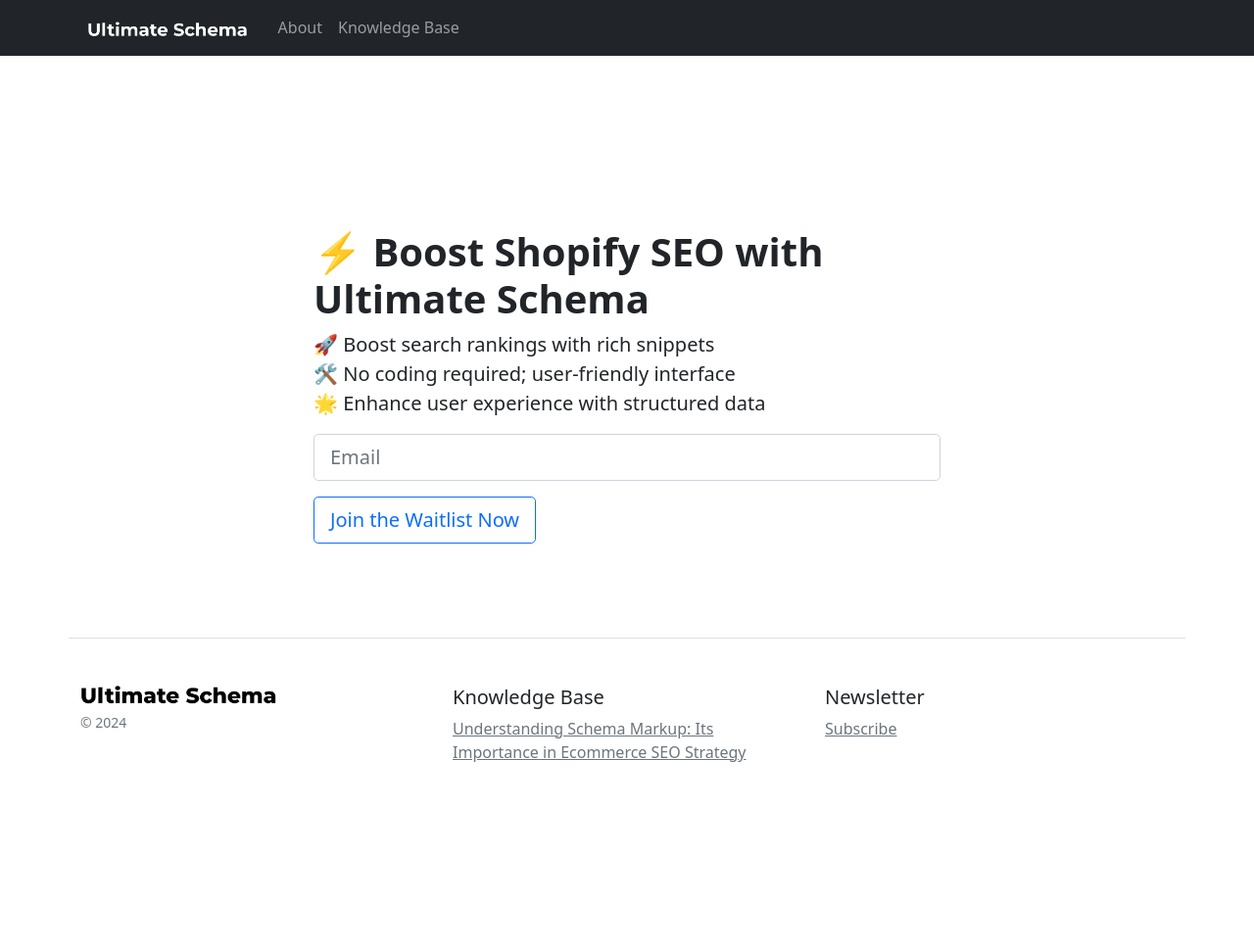
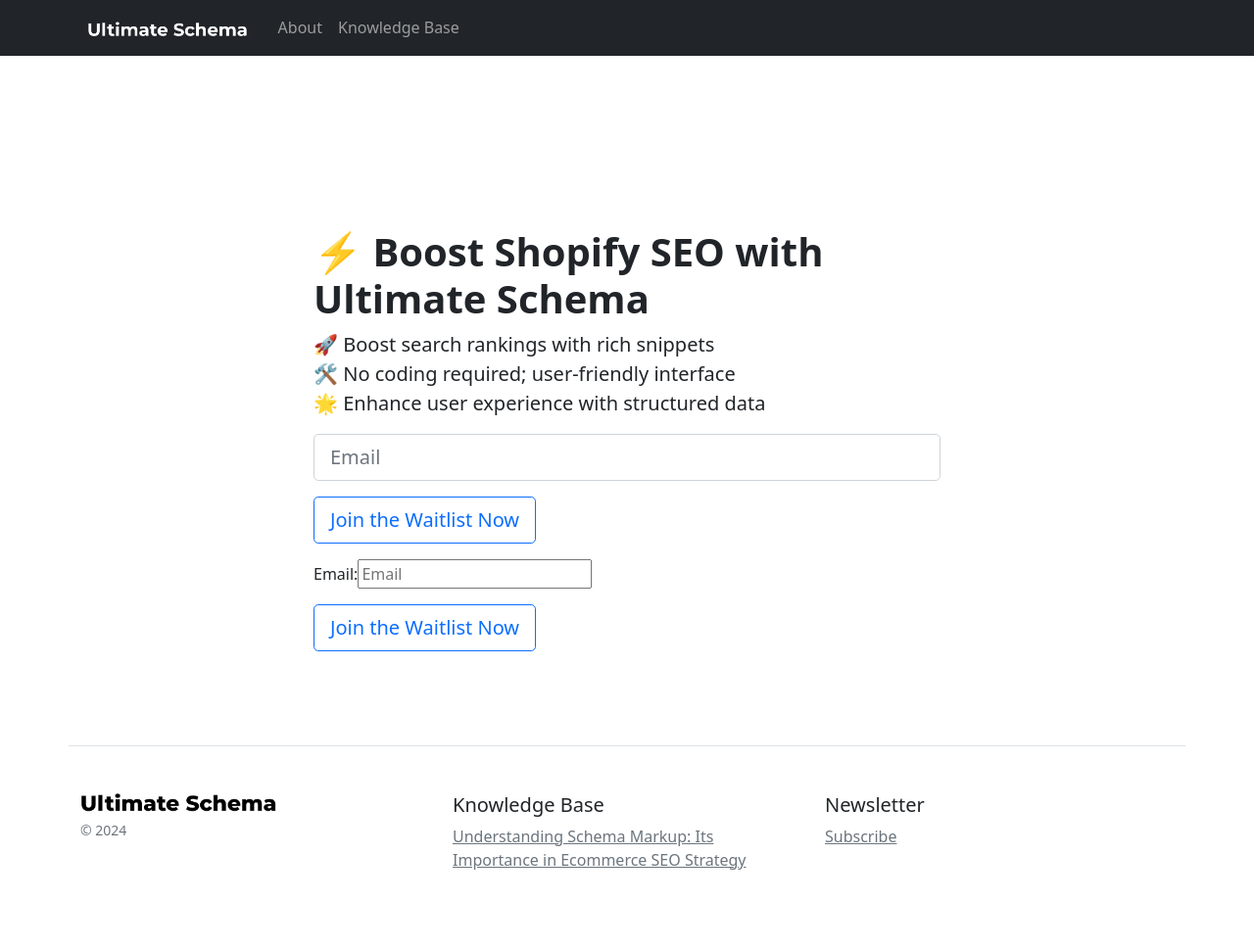
Before and after one commit to ultimateschema/ultimateschema.github.io, a Jekyll site: the page built from index.html, in a window 1280 px wide. Shown: the whole page at 98% size. Built offline with Jekyll 4.4.1, drawn with Linux system fonts in a browser that asks for light colours; before the commit the page ends 900 px from its top, so only the background shows below that.

Commit message:
adding new form

```diff
--- a/index.html
+++ b/index.html
@@ -27,6 +27,13 @@
                     tabindex="-1" value="" autocomplete="off" /></div>
             <p><button class="btn btn-outline-primary btn-lg" type="submit">Join the Waitlist Now</button></p>
         </form>
+        <form method="post" action="https://sendfox.com/form/3qwqdv/m5284z" class="sendfox-form" id="m5284z" data-async="true" data-recaptcha="true">
+            <p><label for="sendfox_form_email">Email: </label><input type="email" id="sendfox_form_email" placeholder="Email" name="email" required /></p>
+            <!-- no botz please -->
+            <div style="position: absolute; left: -5000px;" aria-hidden="true"><input type="text" name="a_password" tabindex="-1" value="" autocomplete="off" /></div>
+            <p><button class="btn btn-outline-primary btn-lg" type="submit">Join the Waitlist Now</button></p>
+            </form>
+
         </p>
     </main>
 
```
